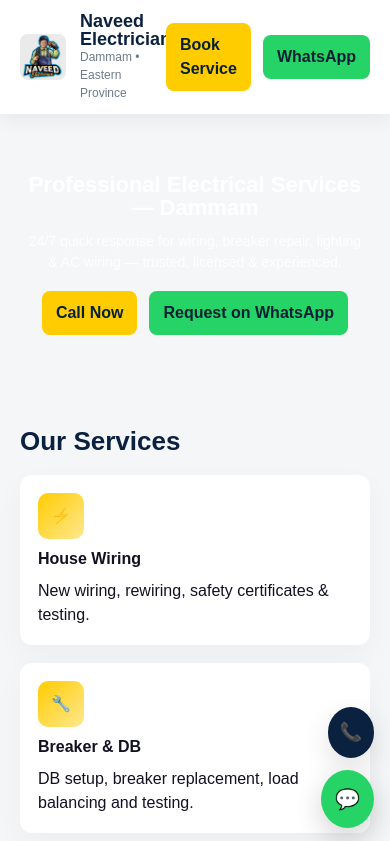
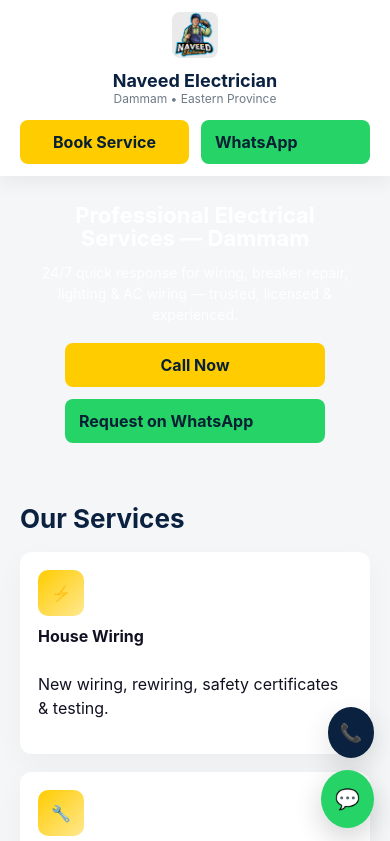
Before and after one commit to naveedelectrician/naveedelectrician.github.io, a plain HTML site: page index.html in a window 390 px wide. Shown: the top 841 px of the page. Drawn offline with Linux system fonts and the light colour scheme.

Commit message:
Update style.css

```diff
--- a/style.css
+++ b/style.css
@@ -1,104 +1,75 @@
-/* ====== GLOBAL SETTINGS ====== */
-* {
-  margin: 0;
-  padding: 0;
-  box-sizing: border-box;
-  font-family: Arial, sans-serif;
+/* ===== HEADER BASE STYLE ===== */
+.topbar {
+  width: 100%;
+  padding: 12px 20px;
+  background: white;
+  box-shadow: 0px 2px 10px rgba(0,0,0,0.08);
+  display: flex;
+  justify-content: space-between;
+  align-items: center;
 }
 
-body {
-  background: #f7f7f7;
-  color: #222;
+.brand {
+  display: flex;
+  align-items: center;
+  gap: 12px;
 }
 
-/* ====== HEADER ====== */
-.header {
-  width: 100%;
-  background: #ffffff;
-  padding: 12px 0;
-  box-shadow: 0 2px 5px rgba(0,0,0,0.1);
-  position: sticky;
-  top: 0;
-  z-index: 1000;
+.brand img {
+  height: 65px;
+  width: auto;
 }
 
-.header .container {
-  max-width: 1200px;
-  margin: auto;
-  padding: 0 15px;
-  display: flex;
-  align-items: center;
-  justify-content: space-between;
+.brand .title {
+  font-size: 22px;
+  font-weight: 700;
 }
 
-.logo img {
-  width: 140px;
-  height: auto;
+/* Buttons */
+.top-actions {
+  display: flex;
+  gap: 12px;
 }
 
-.nav {
-  display: flex;
-  gap: 25px;
-}
-
-.nav a {
-  font-size: 17px;
-  color: #333;
+.btn {
+  padding: 10px 16px;
   text-decoration: none;
+  background: #0078ff;
+  color: white;
+  border-radius: 6px;
+  font-size: 16px;
   font-weight: 600;
 }
 
-.nav a:hover {
-  color: #007bff;
+.whatsapp-btn {
+  background: #25D366;
 }
 
-.menu-btn {
-  display: none;
-  font-size: 28px;
-  background: none;
-  border: none;
-  cursor: pointer;
-}
-
-/* ====== WHATSAPP BUTTON ====== */
-.whatsapp-btn {
-  position: fixed;
-  bottom: 18px;
-  right: 18px;
-  background: #25D366;
-  padding: 12px 16px;
-  font-size: 24px;
-  color: white;
-  border-radius: 50%;
-  text-decoration: none;
-  z-index: 1000;
-}
-
-/* ====== RESPONSIVE MENU ====== */
-@media (max-width: 768px) {
-  .nav {
-    position: absolute;
-    top: 70px;
-    right: 0;
-    width: 100%;
-    background: #ffffff;
+/* ===== MOBILE FIX ===== */
+@media(max-width: 760px) {
+  .topbar {
     flex-direction: column;
-    padding: 20px 0;
-    gap: 20px;
-    display: none;
     text-align: center;
-    box-shadow: 0 5px 10px rgba(0,0,0,0.15);
+    padding: 14px 20px;
+    gap: 12px;
   }
 
-  .menu-btn {
-    display: block;
+  .brand {
+    flex-direction: column;
+    gap: 6px;
   }
 
-  .nav.active {
-    display: flex;
+  .brand img {
+    height: 70px;
   }
 
-  .logo img {
-    width: 120px;
+  .top-actions {
+    width: 100%;
+    justify-content: center;
+  }
+
+  .btn {
+    width: 100%;
+    max-width: 260px;
   }
 }
```
